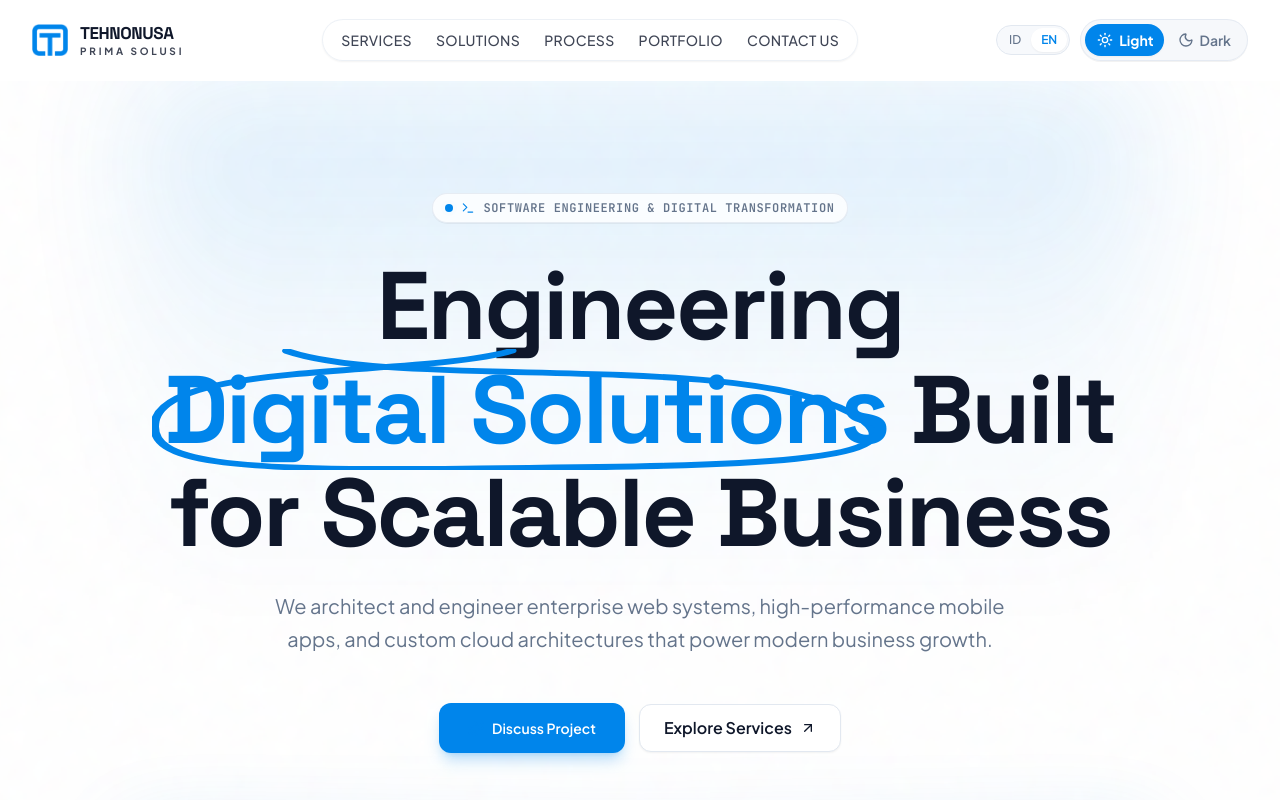
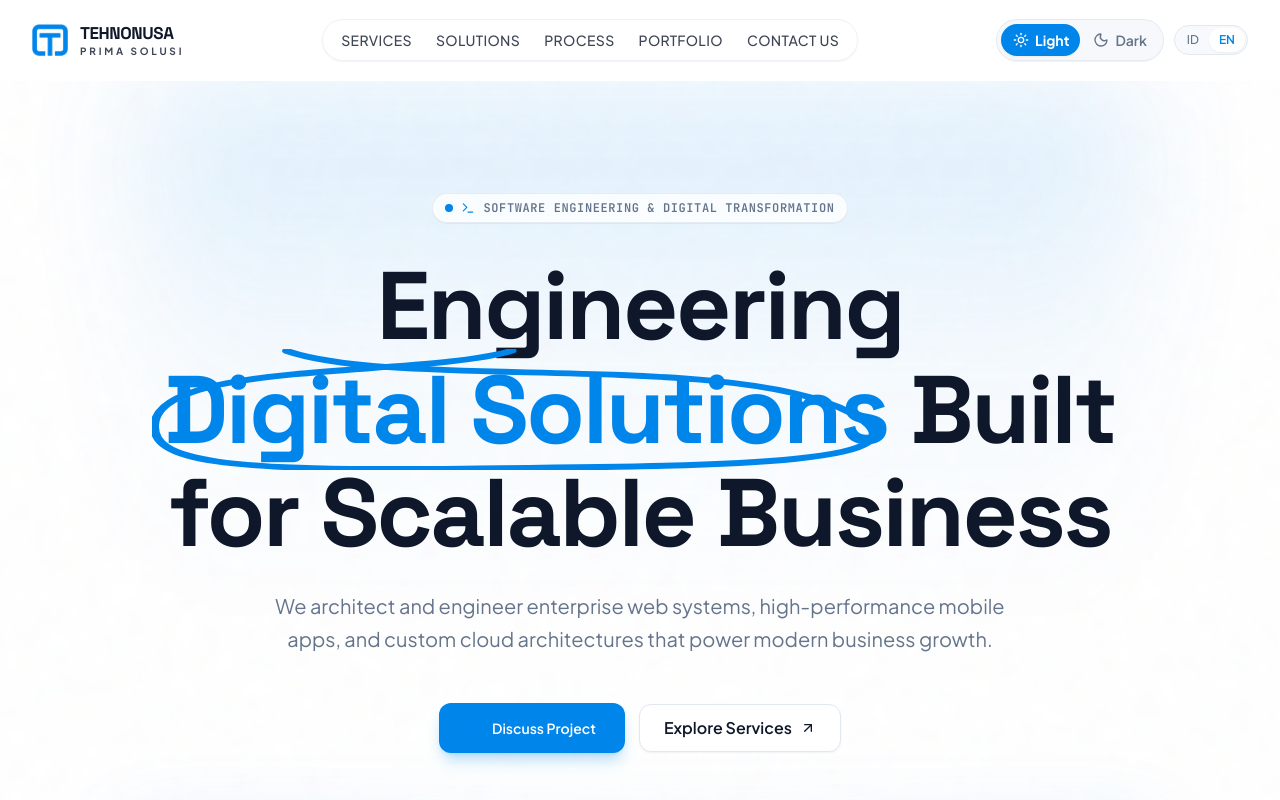
Before and after one commit to TehnonusaPS/tehnonusa-prima-solusi, a Next.js app: page /en in a window 1280 px wide. Shown: the top 800 px of the page. Built offline with nearby package versions, Linux system fonts and the light colour scheme.

Commit message:
fix(i18n): move language switcher to far right and eliminate glitch/opacity flicker on toggle

```diff
--- a/src/components/layout/navbar.tsx
+++ b/src/components/layout/navbar.tsx
@@ -75,16 +75,16 @@ export function Navbar({ className }: NavbarProps) {
             />
           </nav>
 
-          {/* Desktop Actions: Language & Spring Theme Slider */}
+          {/* Desktop Actions: Theme Slider, and Language Switcher at the far right */}
           <div className="hidden lg:flex items-center gap-2.5">
+            <SliderToggle useNextThemes />
             <LanguageSwitcher />
-            <SliderToggle useNextThemes />
           </div>
 
-          {/* Mobile Right Controls: Language, Theme, Morphing Hamburger */}
+          {/* Mobile Right Controls: Theme, Language at the far right, Morphing Hamburger */}
           <div className="flex lg:hidden items-center gap-1.5">
+            <SliderToggle useNextThemes className="p-0.5 scale-90" />
             <LanguageSwitcher />
-            <SliderToggle useNextThemes className="p-0.5 scale-90" />
             <AnimatedHamburgerButton
               active={mobileMenuOpen}
               onToggle={setMobileMenuOpen}
--- a/src/components/sections/hero/hero-section.tsx
+++ b/src/components/sections/hero/hero-section.tsx
@@ -82,7 +82,7 @@ export function HeroSection({ className }: HeroSectionProps) {
       <Container size="lg">
         <div className="flex flex-col items-center text-center">
           {/* 2. Engineering Eyebrow Tag / Kicker */}
-          <div className="inline-flex items-center gap-2 px-3 py-1.5 rounded-full border border-border/80 bg-surface/80 backdrop-blur-md shadow-2xs mb-6 sm:mb-8 animate-in fade-in slide-in-from-bottom-2 duration-500">
+          <div className="inline-flex items-center gap-2 px-3 py-1.5 rounded-full border border-border/80 bg-surface/80 backdrop-blur-md shadow-2xs mb-6 sm:mb-8">
             <span className="flex h-2 w-2 relative">
               <span className="animate-ping absolute inline-flex h-full w-full rounded-full bg-primary opacity-75" />
               <span className="relative inline-flex rounded-full h-2 w-2 bg-primary" />
--- a/src/components/ui/language-switcher.tsx
+++ b/src/components/ui/language-switcher.tsx
@@ -18,31 +18,38 @@ export function LanguageSwitcher({
   const locale = useLocale();
   const router = useRouter();
   const pathname = usePathname();
-  const [isPending, startTransition] = React.useTransition();
+  const [, startTransition] = React.useTransition();
+  const [selectedLocale, setSelectedLocale] = React.useState<string | null>(null);
+
+  if (selectedLocale !== null && selectedLocale === locale) {
+    setSelectedLocale(null);
+  }
+
+  const currentLocale = selectedLocale ?? locale;
 
   const handleLocaleChange = (nextLocale: "id" | "en") => {
-    if (nextLocale === locale) return;
+    if (nextLocale === currentLocale) return;
+    setSelectedLocale(nextLocale);
     startTransition(() => {
       router.replace(pathname, { locale: nextLocale });
     });
   };
 
   if (variant === "button") {
-    const nextLocale = locale === "id" ? "en" : "id";
+    const nextLocale = currentLocale === "id" ? "en" : "id";
     return (
       <button
         type="button"
-        disabled={isPending}
         onClick={() => handleLocaleChange(nextLocale)}
         className={cn(
-          "inline-flex items-center gap-1.5 px-2.5 py-1 text-xs font-semibold rounded-(--radius-md) border border-border bg-background hover:bg-muted text-foreground transition-colors disabled:opacity-50",
+          "inline-flex items-center gap-1.5 px-2.5 py-1 text-xs font-semibold rounded-(--radius-md) border border-border bg-background hover:bg-muted text-foreground transition-colors cursor-pointer",
           className
         )}
         aria-label={`Change language to ${nextLocale.toUpperCase()}`}
         title={`Switch to ${nextLocale === "id" ? "Bahasa Indonesia" : "English"}`}
       >
         <Globe className="h-3.5 w-3.5 text-primary" />
-        <span>{locale.toUpperCase()}</span>
+        <span>{currentLocale.toUpperCase()}</span>
       </button>
     );
   }
@@ -51,7 +58,6 @@ export function LanguageSwitcher({
     <div
       className={cn(
         "inline-flex items-center p-0.5 rounded-full bg-muted/70 border border-border text-xs font-semibold select-none",
-        isPending && "opacity-60 pointer-events-none",
         className
       )}
       role="group"
@@ -61,12 +67,12 @@ export function LanguageSwitcher({
         type="button"
         onClick={() => handleLocaleChange("id")}
         className={cn(
-          "px-2.5 py-1 rounded-full transition-all duration-200 text-xs font-medium",
-          locale === "id"
+          "px-2.5 py-1 rounded-full transition-all duration-150 text-xs font-medium cursor-pointer",
+          currentLocale === "id"
             ? "bg-background text-primary font-semibold shadow-xs"
             : "text-muted-foreground hover:text-foreground"
         )}
-        aria-pressed={locale === "id"}
+        aria-pressed={currentLocale === "id"}
       >
         ID
       </button>
@@ -74,12 +80,12 @@ export function LanguageSwitcher({
         type="button"
         onClick={() => handleLocaleChange("en")}
         className={cn(
-          "px-2.5 py-1 rounded-full transition-all duration-200 text-xs font-medium",
-          locale === "en"
+          "px-2.5 py-1 rounded-full transition-all duration-150 text-xs font-medium cursor-pointer",
+          currentLocale === "en"
             ? "bg-background text-primary font-semibold shadow-xs"
             : "text-muted-foreground hover:text-foreground"
         )}
-        aria-pressed={locale === "en"}
+        aria-pressed={currentLocale === "en"}
       >
         EN
       </button>
```
